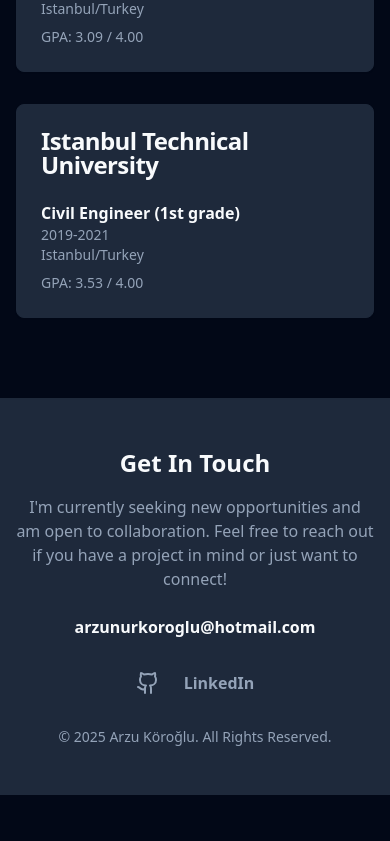
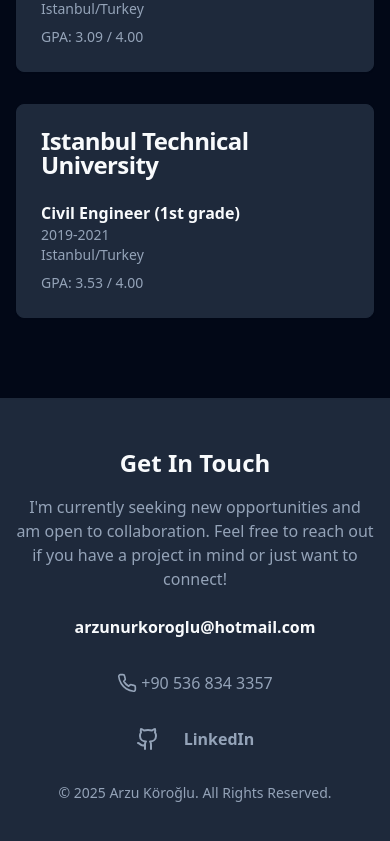
Before and after one commit to arzuunr/arzu-portfolio-nexus, a React (Vite) app: page / in a window 390 px wide. Shown: the part 5792-6633 px from the top of the page. Before the commit the page ends 6587 px from the top, so only its background shows below. Built offline with nearby package versions, Linux system fonts and the light colour scheme.

Commit message:
Update contact information
Update GitHub and LinkedIn links, and add phone number link.

```diff
--- a/src/components/Footer.tsx
+++ b/src/components/Footer.tsx
@@ -1,5 +1,5 @@
 
-import { Github } from "lucide-react";
+import { Github, Phone } from "lucide-react";
 
 const Footer = () => {
   return (
@@ -15,10 +15,16 @@ const Footer = () => {
             </a>
         </div>
         <div className="flex justify-center items-center space-x-6 mb-8">
-          <a href="https://github.com/arzuunrk" target="_blank" rel="noopener noreferrer" className="text-muted-foreground hover:text-primary">
+            <a href="tel:+905368343357" className="text-muted-foreground hover:text-primary flex items-center space-x-1">
+              <Phone className="h-5 w-5" />
+              <span>+90 536 834 3357</span>
+            </a>
+        </div>
+        <div className="flex justify-center items-center space-x-6 mb-8">
+          <a href="https://github.com/arzuunr" target="_blank" rel="noopener noreferrer" className="text-muted-foreground hover:text-primary">
             <Github className="h-6 w-6" />
           </a>
-          <a href="https://www.linkedin.com/in/arzu-koroglu/" target="_blank" rel="noopener noreferrer" className="text-muted-foreground hover:text-primary font-semibold">
+          <a href="https://www.linkedin.com/in/arzuunr" target="_blank" rel="noopener noreferrer" className="text-muted-foreground hover:text-primary font-semibold">
             LinkedIn
           </a>
         </div>
--- a/src/components/Header.tsx
+++ b/src/components/Header.tsx
@@ -24,7 +24,7 @@ const Header = () => {
           ))}
         </nav>
         <div className="flex items-center space-x-4 ml-auto">
-          <a href="https://github.com/arzuunrk" target="_blank" rel="noopener noreferrer" className="text-muted-foreground hover:text-primary">
+          <a href="https://github.com/arzuunr" target="_blank" rel="noopener noreferrer" className="text-muted-foreground hover:text-primary">
             <Github className="h-5 w-5" />
           </a>
         </div>
```
